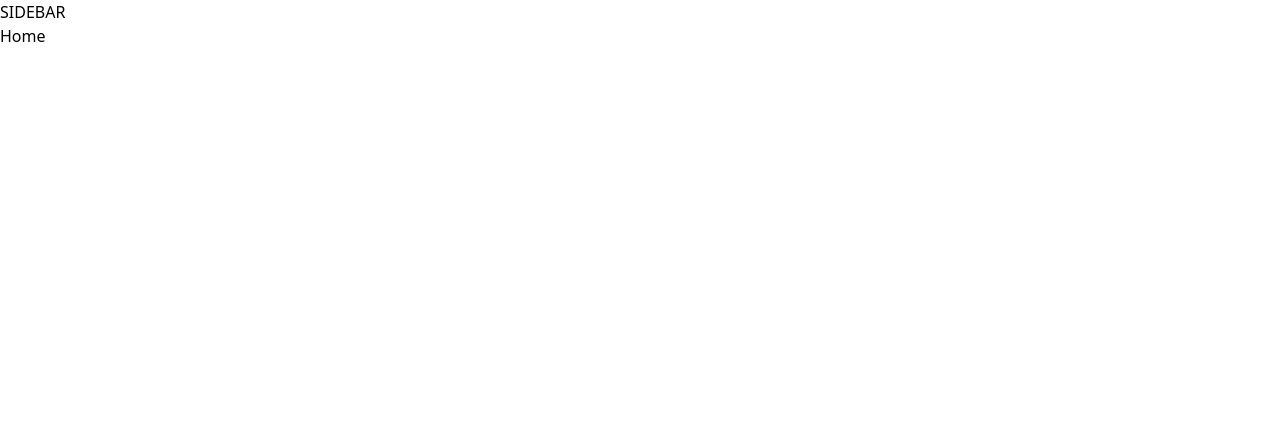
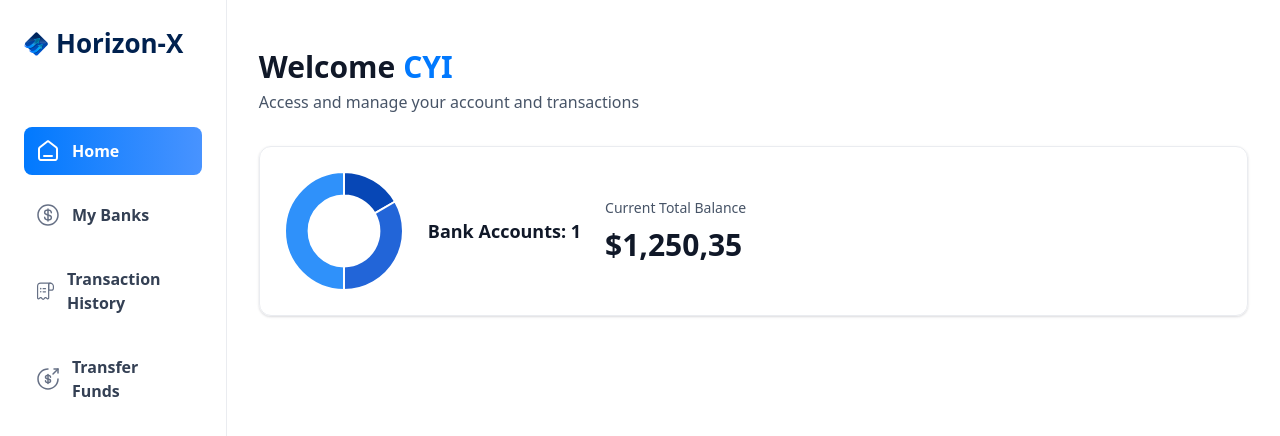
Before and after one commit to CadenYI/banking, a Next.js app: page / in a window 1280 px wide. Shown: the top 436 px of the page. Built offline with nearby package versions, Linux system fonts and the light colour scheme.

Commit message:
home bar and nav

```diff
--- a/app/(root)/layout.tsx
+++ b/app/(root)/layout.tsx
@@ -1,15 +1,25 @@
-import type { Metadata } from "next";
-import localFont from "next/font/local";
+import MobileNav from "@/components/MobileNav";
+import Sidebar from "@/components/Sidebar";
+import Image from "next/image";
 
 export default function RootLayout({
   children,
 }: Readonly<{
   children: React.ReactNode;
 }>) {
+  const loggedIn = { firstName: "C", lastName: "YI" };
   return (
-   <main>
-    SIDEBAR
-    {children}
-   </main>
+    <main className="flex h-screen w-full font-inter">
+      <Sidebar user={loggedIn} />
+      <div className="flex size-full flex-col">
+        <div className="root-layout">
+          <Image src="/icons/logo.svg" width={30} height={30} alt="logo" />
+          <div>
+            <MobileNav user={loggedIn} />
+          </div>
+        </div>
+        {children}
+      </div>
+    </main>
   );
 }
--- a/app/(root)/page.tsx
+++ b/app/(root)/page.tsx
@@ -1,8 +1,27 @@
+import HeaderBox from '@/components/HeaderBox'
+import TotalBalanceBox from '@/components/TotalBalanceBox'
 import React from 'react'
 
 const Home = () => {
+  const loggedIn = { firstName: "CYI"}
   return (
-    <div>Home</div>
+    <section className='home'>
+      <div className='home-content'>
+        <header className='home-header'>
+          <HeaderBox
+           type ="greeting"
+           title= "Welcome"
+           user = {loggedIn?.firstName || "Guest"}
+           subtext = "Access and manage your account and transactions"
+          />
+          <TotalBalanceBox
+            accounts={[]}
+            totalBanks={1}
+            totalCurrentBalance={1250.35}
+          />
+        </header>
+      </div>
+    </section>
   )
 }
 
--- /dev/null
+++ b/components/AnimatedCounter.tsx
@@ -0,0 +1,17 @@
+'use client'
+import React from 'react'
+import CountUp from 'react-countup'
+
+const AnimatedCounter = ({amount}: {amount: number}) => {
+  return (
+    <div className='w-full'>
+        <CountUp
+         decimal=','
+         decimals={2}
+         prefix='$'
+         end={amount}/>
+    </div>
+  )
+}
+
+export default AnimatedCounter
--- /dev/null
+++ b/components/DoughnutChart.tsx
@@ -0,0 +1,34 @@
+'use client'
+import React from 'react'
+import { Doughnut } from 'react-chartjs-2'
+import { Chart as ChartJS, ArcElement, Tooltip, Legend } from 'chart.js'
+
+ChartJS.register(ArcElement, Tooltip, Legend)
+const DoughnutChart = ({ accounts }: DoughnutChartProps) => {
+    const data = {
+        datasets: [
+            {
+                label: 'Banks',
+                data: [1250, 2500, 3750],
+                backgroundColor: ['#0747b6', '#2265d8', '#2f91fa']
+            }
+        ],
+        labels: ['Bank 1', 'Bank 2', 'Bank 3']
+    }
+    return (
+        <Doughnut
+            data={data}
+            options={{
+                cutout: '60%',
+                plugins: {
+                    legend: {
+                        display: false
+                    }
+                }
+            }
+            }
+        />
+    )
+}
+
+export default DoughnutChart
--- /dev/null
+++ b/components/HeaderBox.tsx
@@ -0,0 +1,18 @@
+import React from 'react'
+
+const HeaderBox = ({type = "title", title, subtext, user}: HeaderBoxProps) => {
+  return (
+    <div className='header-box'>
+        <h1 className='header-box-title'>
+            {title}
+            {type === "greeting" && (
+                <span className='text-bankGradient'>
+                    &nbsp;{user}
+                </span>)}
+        </h1>
+        <p className='header-box-subtext'>{subtext}</p>
+    </div>
+  )
+}
+
+export default HeaderBox
--- /dev/null
+++ b/components/MobileNav.tsx
@@ -0,0 +1,9 @@
+import React from 'react'
+
+const MobileNav = ({user}: MobileNavProps) => {
+  return (
+    <div>MobileNav</div>
+  )
+}
+
+export default MobileNav
--- /dev/null
+++ b/components/Sidebar.tsx
@@ -0,0 +1,41 @@
+"use client"
+
+import { sidebarLinks } from '@/constants'
+import { cn } from '@/lib/utils'
+import Image from 'next/image'
+import Link from 'next/link'
+import { usePathname } from 'next/navigation'
+import React from 'react'
+
+const Sidebar = ({ user }: SiderbarProps) => {
+    const pathName = usePathname()
+    return (
+        <section className='sidebar'>
+            <nav className='flex flex-col gap-4'>
+                <Link href="/"
+                    className='mb-12 cursor-pointer flex items-center gap-2'>
+                    <Image src="/icons/logo.svg" alt='Horizon logo' className='size-[24px] max-xl:size-14' width={34} height={34} />
+                    <h1 className='sidebar-logo'>Horizon-X</h1>
+                </Link>
+                {sidebarLinks.map((item) => {
+                    const isActive = pathName === item.route || pathName.startsWith(`${item.route}/`)
+                    return (
+                        <Link href={item.route} key={item.label} className={cn('sidebar-link', { 'bg-bank-gradient': isActive })} >
+                            <div className='relative size-6'>
+                                <Image src={item.imgURL}
+                                    alt={item.label} fill className={cn({
+                                        'brightness-[3] invert-0': isActive
+                                    })} />
+                            </div>
+                            <p className={cn('sidebar-label', {
+                                '!text-white': isActive
+                            })}>{item.label}</p>
+                        </Link>
+                    )
+                })}
+            </nav>
+        </section>
+    )
+}
+
+export default Sidebar
--- /dev/null
+++ b/components/TotalBalanceBox.tsx
@@ -0,0 +1,26 @@
+import React from 'react'
+import AnimatedCounter from './AnimatedCounter'
+import DoughnutChart from './DoughnutChart'
+
+const TotalBalanceBox = ({accounts = [], totalBanks, totalCurrentBalance}: TotlaBalanceBoxProps) => {
+  return (
+    <section className='total-balance'>
+        <div className='total-balance-chart'>
+            <DoughnutChart accounts={accounts}/>
+        </div>
+        <div className='flex flex-col gap-6'>
+            <h2 className='header-2'>Bank Accounts: {totalBanks}</h2>
+        </div>
+        <div className='flex flex-col gap-2'>
+            <p className='total-balance-label'>
+                Current Total Balance
+            </p>
+            <div className='total-balance-amount flex-center gap-2'>
+                <AnimatedCounter amount = {totalCurrentBalance}/>
+            </div>
+        </div>
+    </section>
+  )
+}
+
+export default TotalBalanceBox
--- /dev/null
+++ b/components/ui/sheet.tsx
@@ -0,0 +1,140 @@
+"use client"
+
+import * as React from "react"
+import * as SheetPrimitive from "@radix-ui/react-dialog"
+import { cva, type VariantProps } from "class-variance-authority"
+import { X } from "lucide-react"
+
+import { cn } from "@/lib/utils"
+
+const Sheet = SheetPrimitive.Root
+
+const SheetTrigger = SheetPrimitive.Trigger
+
+const SheetClose = SheetPrimitive.Close
+
+const SheetPortal = SheetPrimitive.Portal
+
+const SheetOverlay = React.forwardRef<
+  React.ElementRef<typeof SheetPrimitive.Overlay>,
+  React.ComponentPropsWithoutRef<typeof SheetPrimitive.Overlay>
+>(({ className, ...props }, ref) => (
+  <SheetPrimitive.Overlay
+    className={cn(
+      "fixed inset-0 z-50 bg-black/80  data-[state=open]:animate-in data-[state=closed]:animate-out data-[state=closed]:fade-out-0 data-[state=open]:fade-in-0",
+      className
+    )}
+    {...props}
+    ref={ref}
+  />
+))
+SheetOverlay.displayName = SheetPrimitive.Overlay.displayName
+
+const sheetVariants = cva(
+  "fixed z-50 gap-4 bg-background p-6 shadow-lg transition ease-in-out data-[state=closed]:duration-300 data-[state=open]:duration-500 data-[state=open]:animate-in data-[state=closed]:animate-out",
+  {
+    variants: {
+      side: {
+        top: "inset-x-0 top-0 border-b data-[state=closed]:slide-out-to-top data-[state=open]:slide-in-from-top",
+        bottom:
+          "inset-x-0 bottom-0 border-t data-[state=closed]:slide-out-to-bottom data-[state=open]:slide-in-from-bottom",
+        left: "inset-y-0 left-0 h-full w-3/4 border-r data-[state=closed]:slide-out-to-left data-[state=open]:slide-in-from-left sm:max-w-sm",
+        right:
+          "inset-y-0 right-0 h-full w-3/4 border-l data-[state=closed]:slide-out-to-right data-[state=open]:slide-in-from-right sm:max-w-sm",
+      },
+    },
+    defaultVariants: {
+      side: "right",
+    },
+  }
+)
+
+interface SheetContentProps
+  extends React.ComponentPropsWithoutRef<typeof SheetPrimitive.Content>,
+    VariantProps<typeof sheetVariants> {}
+
+const SheetContent = React.forwardRef<
+  React.ElementRef<typeof SheetPrimitive.Content>,
+  SheetContentProps
+>(({ side = "right", className, children, ...props }, ref) => (
+  <SheetPortal>
+    <SheetOverlay />
+    <SheetPrimitive.Content
+      ref={ref}
+      className={cn(sheetVariants({ side }), className)}
+      {...props}
+    >
+      <SheetPrimitive.Close className="absolute right-4 top-4 rounded-sm opacity-70 ring-offset-background transition-opacity hover:opacity-100 focus:outline-none focus:ring-2 focus:ring-ring focus:ring-offset-2 disabled:pointer-events-none data-[state=open]:bg-secondary">
+        <X className="h-4 w-4" />
+        <span className="sr-only">Close</span>
+      </SheetPrimitive.Close>
+      {children}
+    </SheetPrimitive.Content>
+  </SheetPortal>
+))
+SheetContent.displayName = SheetPrimitive.Content.displayName
+
+const SheetHeader = ({
+  className,
+  ...props
+}: React.HTMLAttributes<HTMLDivElement>) => (
+  <div
+    className={cn(
+      "flex flex-col space-y-2 text-center sm:text-left",
+      className
+    )}
+    {...props}
+  />
+)
+SheetHeader.displayName = "SheetHeader"
+
+const SheetFooter = ({
+  className,
+  ...props
+}: React.HTMLAttributes<HTMLDivElement>) => (
+  <div
+    className={cn(
+      "flex flex-col-reverse sm:flex-row sm:justify-end sm:space-x-2",
+      className
+    )}
+    {...props}
+  />
+)
+SheetFooter.displayName = "SheetFooter"
+
+const SheetTitle = React.forwardRef<
+  React.ElementRef<typeof SheetPrimitive.Title>,
+  React.ComponentPropsWithoutRef<typeof SheetPrimitive.Title>
+>(({ className, ...props }, ref) => (
+  <SheetPrimitive.Title
+    ref={ref}
+    className={cn("text-lg font-semibold text-foreground", className)}
+    {...props}
+  />
+))
+SheetTitle.displayName = SheetPrimitive.Title.displayName
+
+const SheetDescription = React.forwardRef<
+  React.ElementRef<typeof SheetPrimitive.Description>,
+  React.ComponentPropsWithoutRef<typeof SheetPrimitive.Description>
+>(({ className, ...props }, ref) => (
+  <SheetPrimitive.Description
+    ref={ref}
+    className={cn("text-sm text-muted-foreground", className)}
+    {...props}
+  />
+))
+SheetDescription.displayName = SheetPrimitive.Description.displayName
+
+export {
+  Sheet,
+  SheetPortal,
+  SheetOverlay,
+  SheetTrigger,
+  SheetClose,
+  SheetContent,
+  SheetHeader,
+  SheetFooter,
+  SheetTitle,
+  SheetDescription,
+}
--- a/package.json
+++ b/package.json
@@ -9,12 +9,17 @@
     "lint": "next lint"
   },
   "dependencies": {
+    "@radix-ui/react-dialog": "^1.1.4",
     "@radix-ui/react-slot": "^1.1.1",
+    "chart.js": "^4.4.7",
     "class-variance-authority": "^0.7.1",
     "clsx": "^2.1.1",
     "lucide-react": "^0.469.0",
     "next": "14.2.16",
+    "query-string": "^9.1.1",
     "react": "^18",
+    "react-chartjs-2": "^5.2.0",
+    "react-countup": "^6.5.3",
     "react-dom": "^18",
     "tailwind-merge": "^2.5.5",
     "tailwindcss-animate": "^1.0.7"
```
Also changed, not shown: 1 other file (tests, documents, lock files or other folders).
